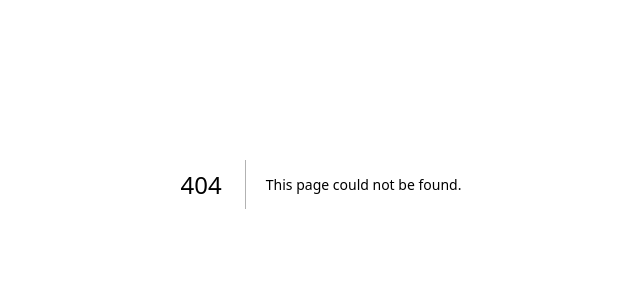
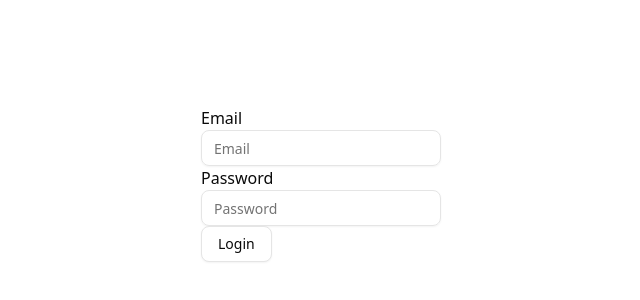
Before and after one commit to Khishigdari/client-frontend, a Next.js app: page /login in a window 1280 px wide. Before the commit this address had no page. Shown: the part 216-516 px from the top of the page, without its empty margins (319-959 px from the left). Built offline with nearby package versions, Linux system fonts and the light colour scheme.

Commit message:
login fetch 10.20

```diff
--- a/src/_components/foodCard/CategorizedFood.tsx
+++ b/src/_components/foodCard/CategorizedFood.tsx
@@ -1,4 +1,6 @@
+import { Button } from "@/components/ui/button";
 import { CategoryType, Foodtype } from "@/lib/types";
+import { Plus } from "lucide-react";
 
 export const CategorizedFood = ({
   foods,
@@ -25,6 +27,13 @@ export const CategorizedFood = ({
                 {food.image ? (
                   <div>
                     <img src={food.image} alt="" className="bg-gray-200" />
+                    <Button
+                      variant="outline"
+                      size="icon"
+                      className="absolute right-5 bottom-5 rounded-full py-2 px-4"
+                    >
+                      <Plus className="text-red-500 " />
+                    </Button>
                   </div>
                 ) : (
                   ""
--- /dev/null
+++ b/src/app/login/page.tsx
@@ -0,0 +1,60 @@
+"use client";
+
+import { Button } from "@/components/ui/button";
+import { Input } from "@/components/ui/input";
+import { useRouter } from "next/navigation";
+import { useState } from "react";
+
+const Page = () => {
+  const [password, setPassword] = useState<string>("");
+  const [email, setEmail] = useState<string>("");
+
+  const router = useRouter();
+
+  const onLogin = async () => {
+    const result = await fetch("http://localhost:4000/api/login", {
+      method: "POST",
+      headers: {
+        "Content-Type": "apllication/json",
+      },
+      body: JSON.stringify({
+        email,
+        password,
+      }),
+    });
+    const response = await result.json();
+    if (response.success) {
+      localStorage.setItem("userEmail", email);
+      localStorage.setItem("password", password);
+      router.push("/");
+    } else {
+      alert("Login failed, Email not found");
+    }
+  };
+  return (
+    <div className="flex flex-col items-center justify-center h-screen">
+      <div className="w-60">
+        <p>Email</p>
+        <Input
+          type="email"
+          placeholder="Email"
+          value={email}
+          onChange={(e) => setEmail(e.target.value)}
+        />
+        <p>Password</p>
+        <Input
+          type="password"
+          placeholder="Password"
+          value={password}
+          onChange={(e) => setPassword(e.target.value)}
+        />
+
+        <Button variant="outline" onClick={onLogin}>
+          Login
+        </Button>
+      </div>
+    </div>
+  );
+};
+
+export default Page;
--- a/src/app/page.tsx
+++ b/src/app/page.tsx
@@ -36,6 +36,8 @@ const Home = () => {
     getFoods();
   }, []);
 
+  // const userEmail = localStorage.getItem("userEmail");
+
   return (
     <div className="bg-primary">
       <header className="bg-primary max-w-480 flex justify-between items-center py-3 px-22">
@@ -64,11 +66,12 @@ const Home = () => {
               className="text-secondary-foreground"
             />
           </Button>
-          <Link href={"./signUp"}>
+          <Link href={"./register"}>
             <Button className="rounded-full bg-red-500 py-4 px-4">
               <User width={16} height={16} />
             </Button>
           </Link>
+          {/* <div>{userEmail}</div> */}
         </div>
       </header>
       <div className="">
--- /dev/null
+++ b/src/app/register/page.tsx
@@ -0,0 +1,128 @@
+// "use client";
+
+// import SignUpForm from "@/components/auth/SignUpForm";
+// import { SignUpPassword } from "@/components/auth/SignUpPassword";
+// import { useState } from "react";
+// const SignUpPage = () => {
+//   const [step, setStep] = useState(0);
+//   const StepComponents = [SignUpForm, SignUpPassword][step];
+
+//   const [email, setEmail] = useState("");
+
+//   const handleNextStep = () => {
+//     setStep((prev) => prev + 1);
+//   };
+
+//   const handlePrevStep = () => {
+//     setStep((prev) => prev - 1);
+//   };
+
+//   return (
+//     <main className="">
+//       <StepComponents
+//         email={email}
+//         setEmail={setEmail}
+//         handleNextStep={handleNextStep}
+//         handlePrevStep={handlePrevStep}
+//       />
+//     </main>
+//   );
+// };
+
+// export default SignUpPage;
+
+"use client";
+import SignUpForm from "@/components/auth/SignUpForm";
+import { SignUpPassword } from "@/components/auth/SignUpPassword";
+
+import { SetStateAction, useState } from "react";
+
+const Page = () => {
+  const [step, setStep] = useState<number>(0);
+  const [email, setEmail] = useState<string>("");
+  const [password, setPassword] = useState<string>("");
+  const [confirmPassword, setConfirmPassword] = useState<string>("");
+  const [error, setError] = useState<string | null>(null);
+  const StepComponents = [SignUpForm, SignUpPassword][step];
+
+  const onCreateUser = async () => {
+    if (password !== confirmPassword) {
+      setError("Passwords do not match");
+    }
+    const result = await fetch("http://localhost:4000/api/register", {
+      method: "POST",
+      headers: {
+        "Content-Type": "application/json",
+      },
+      body: JSON.stringify({
+        email,
+        password,
+      }),
+    });
+    console.log("User created:", result);
+  };
+
+  const handleNextStep = () => {
+    setStep((prev) => prev + 1);
+  };
+
+  const handlePrevStep = () => {
+    setStep((prev) => prev - 1);
+  };
+  return (
+    <main className="">
+      <StepComponents
+        email={email}
+        setEmail={setEmail}
+        handleNextStep={handleNextStep}
+        handlePrevStep={handlePrevStep}
+        onChange={(e: { target: { value: SetStateAction<string> } }) =>
+          setEmail(e.target.value)
+        }
+        onCreateUser={onCreateUser}
+      />
+    </main>
+  );
+  // return (
+  //   <div className="flex flex-col items-center justify-center min-h-screen py-2">
+  //     {step == 1 && (
+  //       <div className="w-60">
+  //         <p>Email</p>
+  //         <Input
+  //           type="email"
+  //           placeholder="Email"
+  //           value={email}
+  //           onChange={(e) => setEmail(e.target.value)}
+  //         />
+  //         <Button variant="outline" onClick={() => setStep(2)}>
+  //           Next
+  //         </Button>
+  //       </div>
+  //     )}
+  //     {step == 2 && (
+  //       <div className="w-60">
+  //         <p>Password</p>
+  //         <Input
+  //           type="password"
+  //           placeholder="Password"
+  //           value={password}
+  //           onChange={(e) => setPassword(e.target.value)}
+  //         />
+  //         <p>Confirm Password</p>
+  //         <Input
+  //           type="password"
+  //           placeholder="ConfirmPassword"
+  //           value={confirmPassword}
+  //           onChange={(e) => setConfirmPassword(e.target.value)}
+  //         />
+  //         {error && <p className="text-red-500">{error}</p>}
+  //         <Button variant="outline" onClick={onCreateUser}>
+  //           Lets Go
+  //         </Button>
+  //       </div>
+  //     )}
+  //   </div>
+  // );
+};
+
+export default Page;
--- a/src/app/signUp/page.tsx
+++ /dev/null
@@ -1,32 +0,0 @@
-"use client";
-
-import SignUpForm from "@/components/auth/SignUpForm";
-import { SignUpPassword } from "@/components/auth/SignUpPassword";
-import { useState } from "react";
-const SignUpPage = () => {
-  const [step, setStep] = useState(0);
-  const StepComponents = [SignUpForm, SignUpPassword][step];
-
-  const [email, setEmail] = useState("");
-
-  const handleNextStep = () => {
-    setStep((prev) => prev + 1);
-  };
-
-  const handlePrevStep = () => {
-    setStep((prev) => prev - 1);
-  };
-
-  return (
-    <main className="">
-      <StepComponents
-        email={email}
-        setEmail={setEmail}
-        handleNextStep={handleNextStep}
-        handlePrevStep={handlePrevStep}
-      />
-    </main>
-  );
-};
-
-export default SignUpPage;
--- a/src/components/auth/SignUpForm.tsx
+++ b/src/components/auth/SignUpForm.tsx
@@ -21,7 +21,12 @@ const formSchema = z.object({
   email: z.email(),
 });
 
-export const SignUpForm = ({ email, setEmail, handleNextStep }: any) => {
+export const SignUpForm = ({
+  email,
+  setEmail,
+  handleNextStep,
+  onChange,
+}: any) => {
   const form = useForm<z.infer<typeof formSchema>>({
     resolver: zodResolver(formSchema),
     defaultValues: {
@@ -35,9 +40,11 @@ export const SignUpForm = ({ email, setEmail, handleNextStep }: any) => {
     handleNextStep();
   }
 
-  const getSignUpUser = async () => {
-    const signUpUser = await fetch("http://localhost:4000/api/signup");
-  };
+  // const getSignUpUser = async () => {
+  //   const signUpUser = await fetch("http://localhost:4000/api/signup");
+  //   const responseData = await signUpUser.json();
+  //   const { email, password } = responseData;
+  // };
 
   return (
     // <div className="border rounded-xl max-w-2xl">
@@ -67,6 +74,7 @@ export const SignUpForm = ({ email, setEmail, handleNextStep }: any) => {
                       placeholder="Enter your email address"
                       {...field}
                       className="w-104"
+                      onChange={onChange}
                     />
                   </FormControl>
 
--- a/src/components/auth/SignUpPassword.tsx
+++ b/src/components/auth/SignUpPassword.tsx
@@ -22,7 +22,7 @@ const formSchema = z.object({
   confirmPassword: z.string().min(6).max(10),
 });
 
-export const SignUpPassword = ({ handlePrevStep }: any) => {
+export const SignUpPassword = ({ handlePrevStep, onCreateUser }: any) => {
   const [isPassword, setIsPassword] = useState("password");
 
   const form = useForm<z.infer<typeof formSchema>>({
@@ -116,7 +116,7 @@ export const SignUpPassword = ({ handlePrevStep }: any) => {
                 </FormItem>
               )}
             />
-            <Button type="submit" className="w-104">
+            <Button type="submit" className="w-104" onClick={onCreateUser}>
               Let's Go
             </Button>
             <div className="flex gap-3 justify-center">
```
